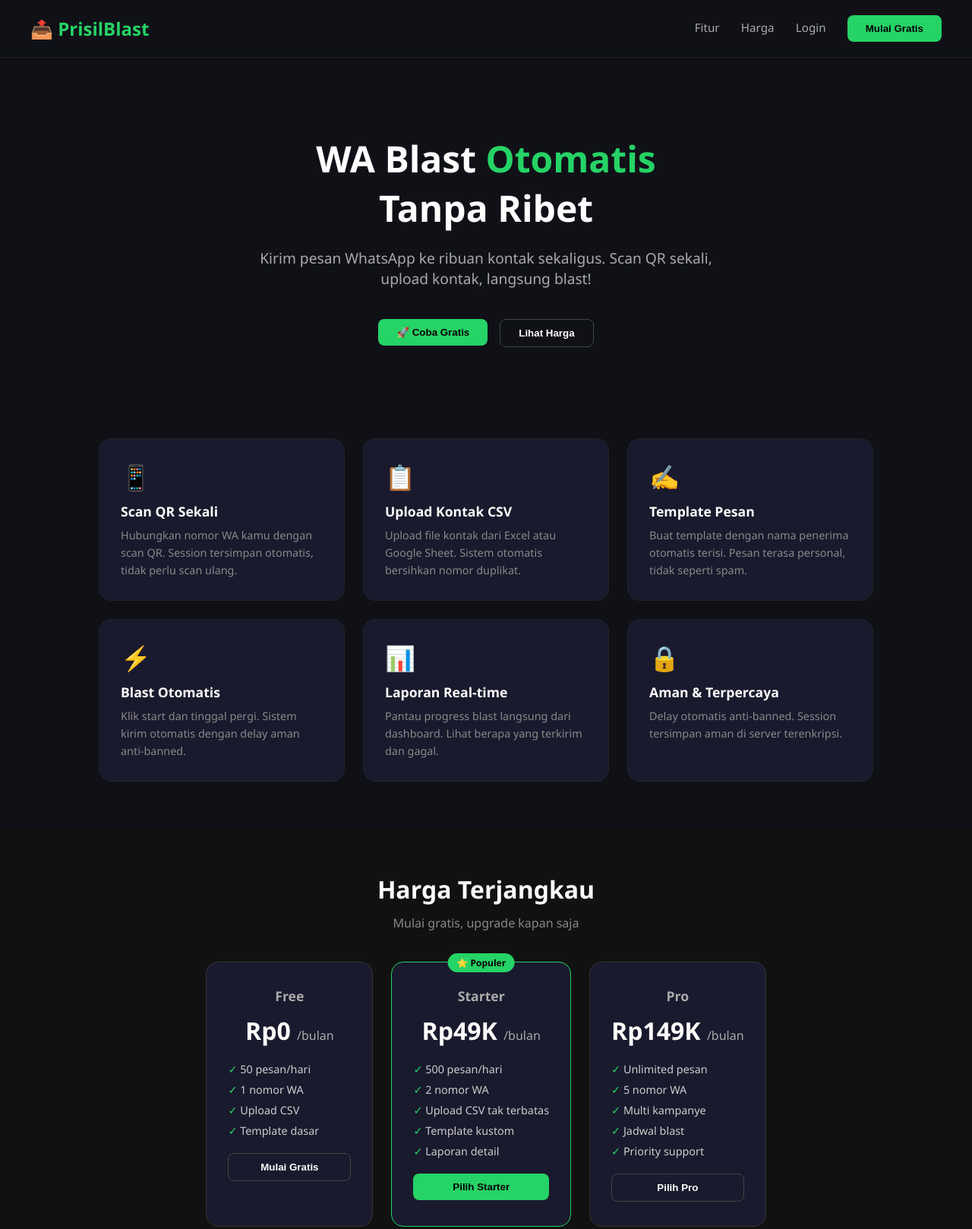
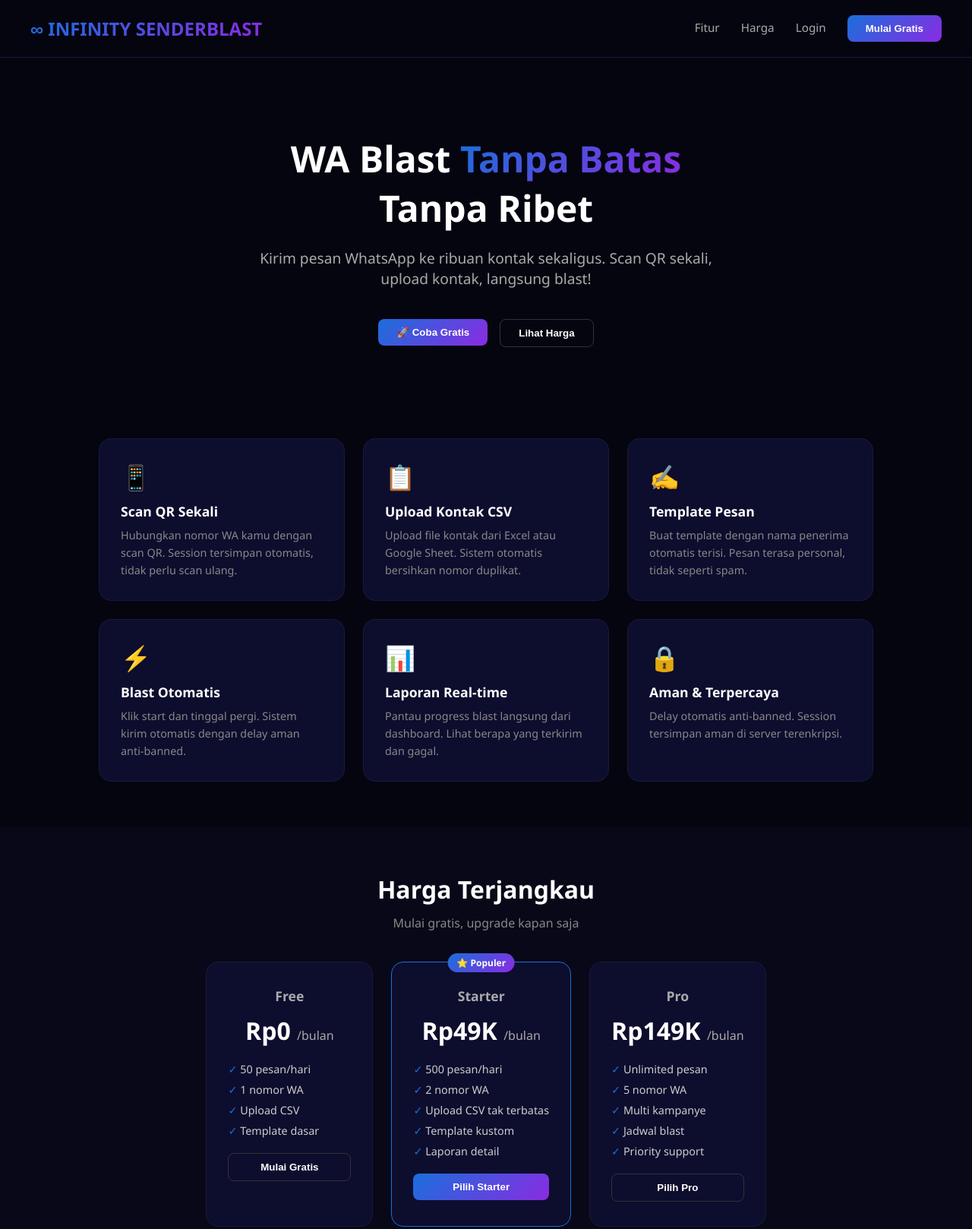
Before and after one commit to prisilAI/prisilblast, a website: page index.html in a window 1280 px wide. Shown: the top 1618 px of the page at 76% size. Drawn offline with Linux system fonts and the light colour scheme.

Commit message:
Rebrand to Infinity SenderBlast

```diff
--- a/index.html
+++ b/index.html
@@ -3,49 +3,49 @@
 <head>
   <meta charset="UTF-8"/>
   <meta name="viewport" content="width=device-width, initial-scale=1.0"/>
-  <title>PrisilBlast - WA Blast Otomatis</title>
+  <title>Infinity SenderBlast - WA Blast Otomatis</title>
   <style>
     * { margin: 0; padding: 0; box-sizing: border-box; }
-    body { font-family: 'Segoe UI', sans-serif; background: #0f1117; color: #fff; min-height: 100vh; }
-    nav { display: flex; justify-content: space-between; align-items: center; padding: 20px 40px; border-bottom: 1px solid #222; }
-    .logo { font-size: 1.5rem; font-weight: 700; color: #25D366; }
+    body { font-family: 'Segoe UI', sans-serif; background: #050510; color: #fff; min-height: 100vh; }
+    nav { display: flex; justify-content: space-between; align-items: center; padding: 20px 40px; border-bottom: 1px solid #1a1a3a; }
+    .logo { font-size: 1.5rem; font-weight: 700; background: linear-gradient(135deg, #1a6fdb, #8a2be2); -webkit-background-clip: text; -webkit-text-fill-color: transparent; }
     .nav-links a { color: #aaa; text-decoration: none; margin-left: 24px; font-size: 0.95rem; }
     .nav-links a:hover { color: #fff; }
     .btn { padding: 10px 24px; border-radius: 8px; font-weight: 600; cursor: pointer; border: none; }
-    .btn-green { background: #25D366; color: #000; }
-    .btn-outline { background: transparent; border: 1px solid #444; color: #fff; }
+    .btn-green { background: linear-gradient(135deg, #1a6fdb, #8a2be2); color: #fff; }
+    .btn-outline { background: transparent; border: 1px solid #333; color: #fff; }
     .hero { text-align: center; padding: 100px 20px 60px; }
     .hero h1 { font-size: 3rem; font-weight: 800; margin-bottom: 20px; }
-    .hero h1 span { color: #25D366; }
+    .hero h1 span { background: linear-gradient(135deg, #1a6fdb, #8a2be2); -webkit-background-clip: text; -webkit-text-fill-color: transparent; }
     .hero p { font-size: 1.2rem; color: #aaa; margin-bottom: 40px; max-width: 600px; margin-left: auto; margin-right: auto; }
     .hero-btns { display: flex; gap: 16px; justify-content: center; flex-wrap: wrap; }
     .features { display: grid; grid-template-columns: repeat(auto-fit, minmax(250px, 1fr)); gap: 24px; padding: 60px 40px; max-width: 1100px; margin: 0 auto; }
-    .feature-card { background: #1a1a2e; border: 1px solid #222; border-radius: 16px; padding: 28px; }
+    .feature-card { background: #0d0d2e; border: 1px solid #1a1a3a; border-radius: 16px; padding: 28px; }
     .feature-icon { font-size: 2rem; margin-bottom: 12px; }
     .feature-card h3 { font-size: 1.1rem; margin-bottom: 8px; }
     .feature-card p { color: #888; font-size: 0.9rem; line-height: 1.6; }
-    .pricing { text-align: center; padding: 60px 20px; background: #111; }
+    .pricing { text-align: center; padding: 60px 20px; background: #080818; }
     .pricing h2 { font-size: 2rem; margin-bottom: 12px; }
     .pricing p { color: #888; margin-bottom: 40px; }
     .price-cards { display: flex; gap: 24px; justify-content: center; flex-wrap: wrap; }
-    .price-card { background: #1a1a2e; border: 1px solid #333; border-radius: 16px; padding: 32px 28px; min-width: 220px; }
-    .price-card.popular { border-color: #25D366; position: relative; }
-    .price-card.popular::before { content: "⭐ Populer"; position: absolute; top: -12px; left: 50%; transform: translateX(-50%); background: #25D366; color: #000; font-size: 0.75rem; font-weight: 700; padding: 4px 12px; border-radius: 20px; }
+    .price-card { background: #0d0d2e; border: 1px solid #1a1a3a; border-radius: 16px; padding: 32px 28px; min-width: 220px; }
+    .price-card.popular { border-color: #1a6fdb; position: relative; }
+    .price-card.popular::before { content: "⭐ Populer"; position: absolute; top: -12px; left: 50%; transform: translateX(-50%); background: linear-gradient(135deg, #1a6fdb, #8a2be2); color: #fff; font-size: 0.75rem; font-weight: 700; padding: 4px 12px; border-radius: 20px; }
     .price-card h3 { font-size: 1.1rem; margin-bottom: 12px; color: #aaa; }
     .price-card .price { font-size: 2rem; font-weight: 800; color: #fff; margin-bottom: 4px; }
     .price-card .price span { font-size: 1rem; color: #aaa; font-weight: 400; }
     .price-card ul { list-style: none; margin: 20px 0; text-align: left; }
     .price-card ul li { color: #ccc; font-size: 0.9rem; margin-bottom: 8px; }
-    .price-card ul li::before { content: "✓ "; color: #25D366; }
+    .price-card ul li::before { content: "✓ "; color: #1a6fdb; }
     .cta { text-align: center; padding: 80px 20px; }
     .cta h2 { font-size: 2rem; margin-bottom: 16px; }
     .cta p { color: #888; margin-bottom: 32px; }
-    footer { text-align: center; padding: 24px; color: #555; border-top: 1px solid #222; font-size: 0.85rem; }
+    footer { text-align: center; padding: 24px; color: #555; border-top: 1px solid #1a1a3a; font-size: 0.85rem; }
   </style>
 </head>
 <body>
   <nav>
-    <div class="logo">📤 PrisilBlast</div>
+    <div class="logo">∞ INFINITY SENDERBLAST</div>
     <div class="nav-links">
       <a href="#fitur">Fitur</a>
       <a href="#harga">Harga</a>
@@ -55,7 +55,7 @@
   </nav>
 
   <section class="hero">
-    <h1>WA Blast <span>Otomatis</span><br/>Tanpa Ribet</h1>
+    <h1>WA Blast <span>Tanpa Batas</span><br/>Tanpa Ribet</h1>
     <p>Kirim pesan WhatsApp ke ribuan kontak sekaligus. Scan QR sekali, upload kontak, langsung blast!</p>
     <div class="hero-btns">
       <a href="/register"><button class="btn btn-green">🚀 Coba Gratis</button></a>
@@ -145,7 +145,7 @@
   </section>
 
   <footer>
-    © 2026 PrisilBlast — Powered by Prisil AI · <a href="/login" style="color:#25D366">Login</a>
+    © 2026 Infinity SenderBlast — WA Blast Tanpa Batas · <a href="/login" style="color:#1a6fdb">Login</a>
   </footer>
 </body>
 </html>
```
Also changed, not shown: dashboard.html (+7 -7 lines), login.html (+6 -6 lines), register.html (+6 -6 lines).
